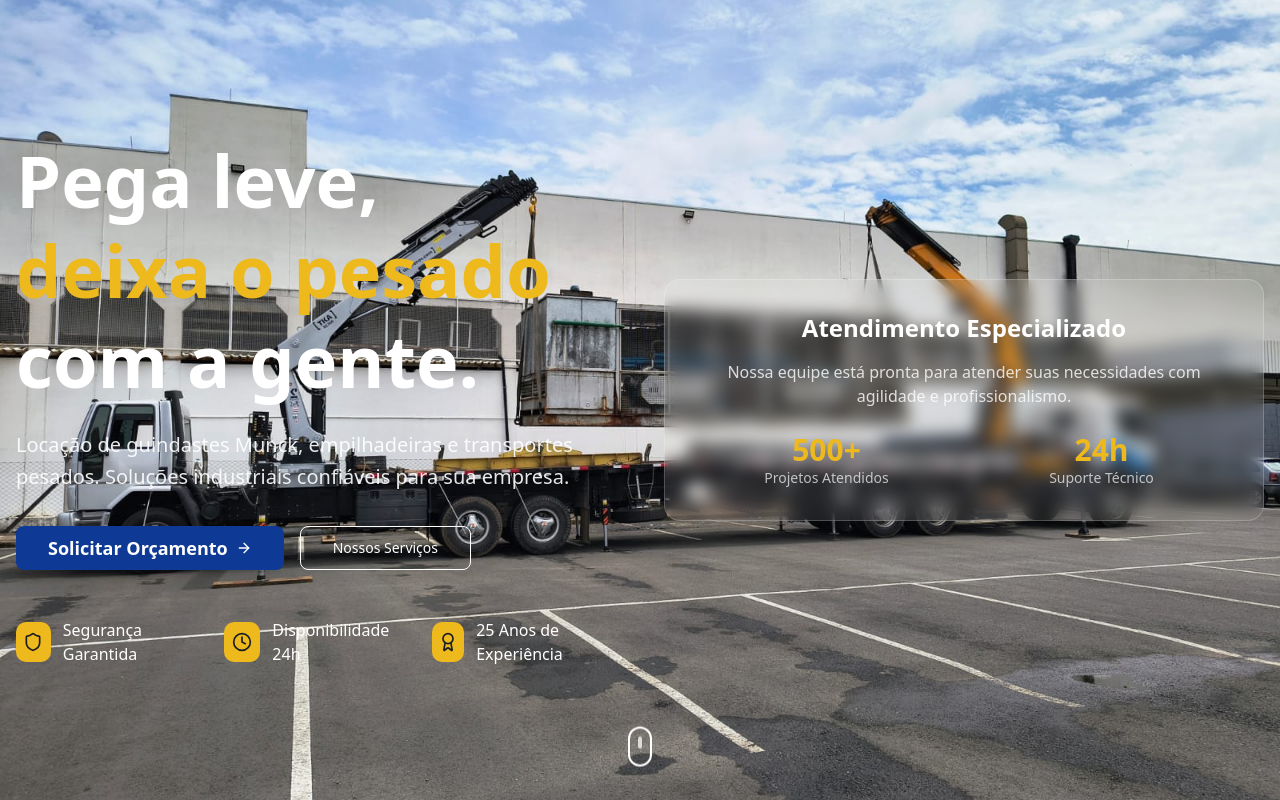
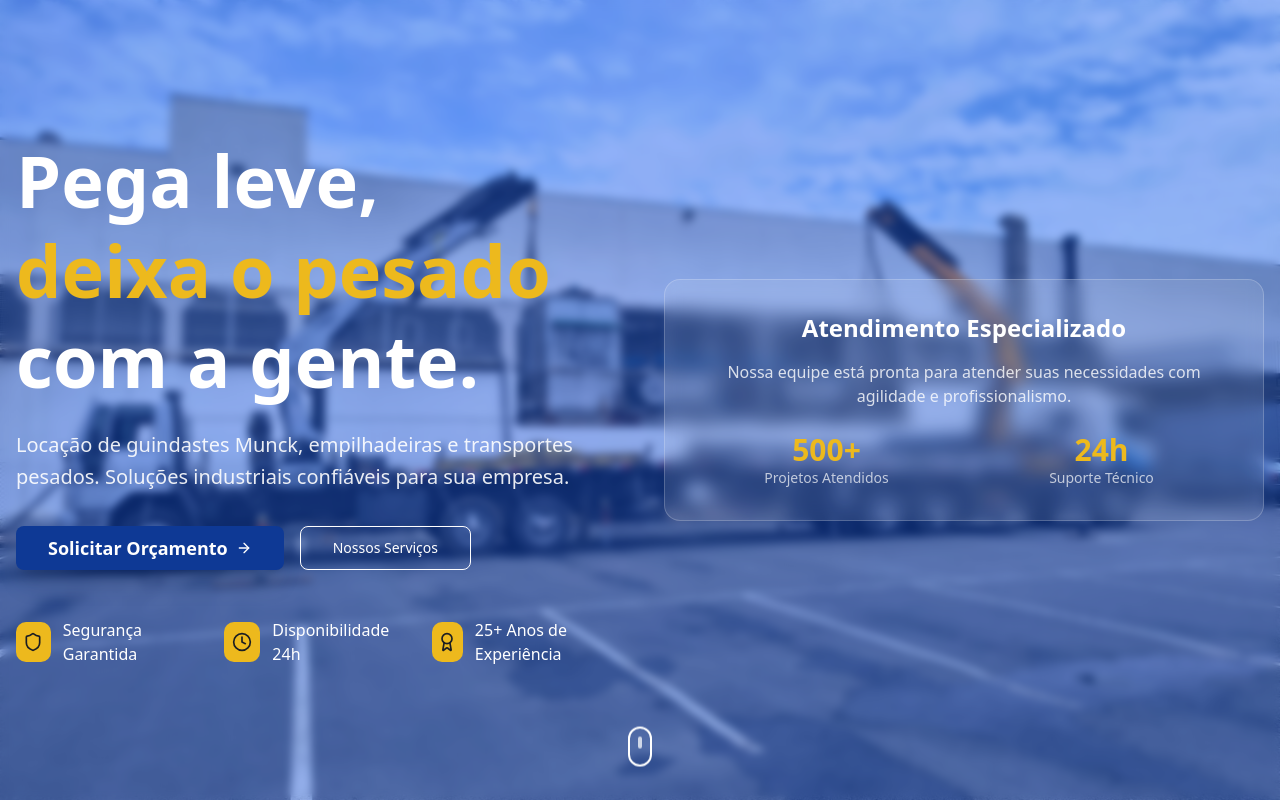
Before and after one commit to Texeraaa/sm-lp, a Next.js app: page / in a window 1280 px wide. Built offline with nearby package versions, Linux system fonts and the light colour scheme.

Commit message:
feat: finalizando Hero

```diff
--- a/app/components/Hero.tsx
+++ b/app/components/Hero.tsx
@@ -13,7 +13,7 @@ export default function Hero() {
   const features = [
     { icon: Shield, text: "Segurança Garantida" },
     { icon: Clock, text: "Disponibilidade 24h" },
-    { icon: Award, text: "25 Anos de Experiência" },
+    { icon: Award, text: "25+ Anos de Experiência" },
   ];
 
     return(
@@ -23,6 +23,7 @@ export default function Hero() {
     className="absolute inset-0 bg-cover bg-center bg-no-repeat"
     style={{ backgroundImage: `url(${heroImage.src})` }}
   >
+  <div className="absolute inset-0 bg-blue-600/40 backdrop-blur-xs" />
     <div className="hero-overlay absolute inset-0" />
   </div>
 
```
Lines whose indentation alone changed are shown as unchanged.
